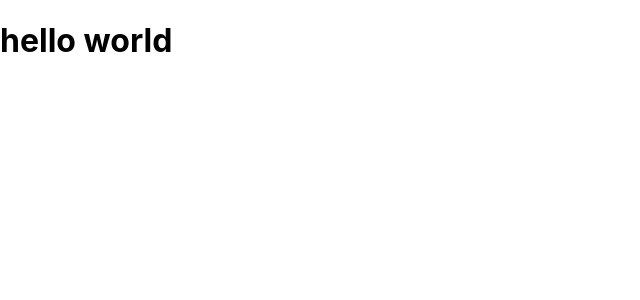
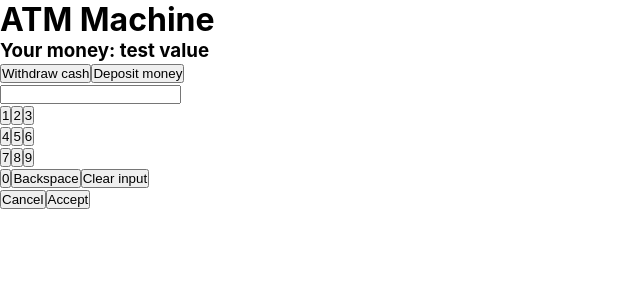
Before and after one commit to jezyk2796/interview-task-15-11, a React (Create React App) app: page / in a window 1280 px wide. Shown: the top 300 px of the page, without its empty margins (0-640 px from the left). Built offline with nearby package versions, Linux system fonts and the light colour scheme.

Commit message:
further setup. Static HTML created

```diff
--- a/public/index.html
+++ b/public/index.html
@@ -24,7 +24,7 @@
       work correctly both with client-side routing and a non-root public URL.
       Learn how to configure a non-root public URL by running `npm run build`.
     -->
-    <title>React App</title>
+    <title>ATM Machine</title>
   </head>
   <body>
     <noscript>You need to enable JavaScript to run this app.</noscript>
--- a/src/App.js
+++ b/src/App.js
@@ -1,7 +1,41 @@
 function App() {
   return (
     <div>
-      <h1>hello world</h1>
+      <h1>ATM Machine</h1>
+      <div>
+        <h3>Your money: {'test value'}</h3>
+      </div>
+      <div>
+        <button>Withdraw cash</button>
+        <button>Deposit money</button>
+      </div>
+      <div>
+        <input type="text" />
+        <div>
+          <button>1</button>
+          <button>2</button>
+          <button>3</button>
+        </div>
+        <div>
+          <button>4</button>
+          <button>5</button>
+          <button>6</button>
+        </div>
+        <div>
+          <button>7</button>
+          <button>8</button>
+          <button>9</button>
+        </div>
+        <div>
+          <button>0</button>
+          <button>Backspace</button>
+          <button>Clear input</button>
+        </div>
+        <div>
+          <button>Cancel</button>
+          <button>Accept</button>
+        </div>
+      </div>
     </div>
   );
 }
--- a/src/index.css
+++ b/src/index.css
@@ -1,3 +1,9 @@
+* {
+  box-sizing: border-box;
+  margin: 0;
+  padding: 0;
+}
+
 body {
   margin: 0;
   font-family: -apple-system, BlinkMacSystemFont, 'Segoe UI', 'Roboto', 'Oxygen',
```
Also changed, not shown: src/App.css (deleted, +0 -38 lines), src/App.module.css (added).
